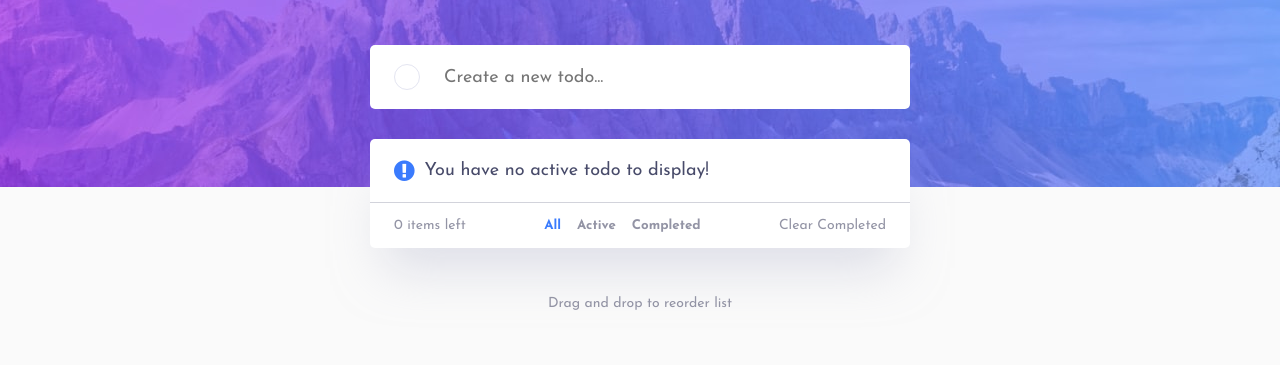
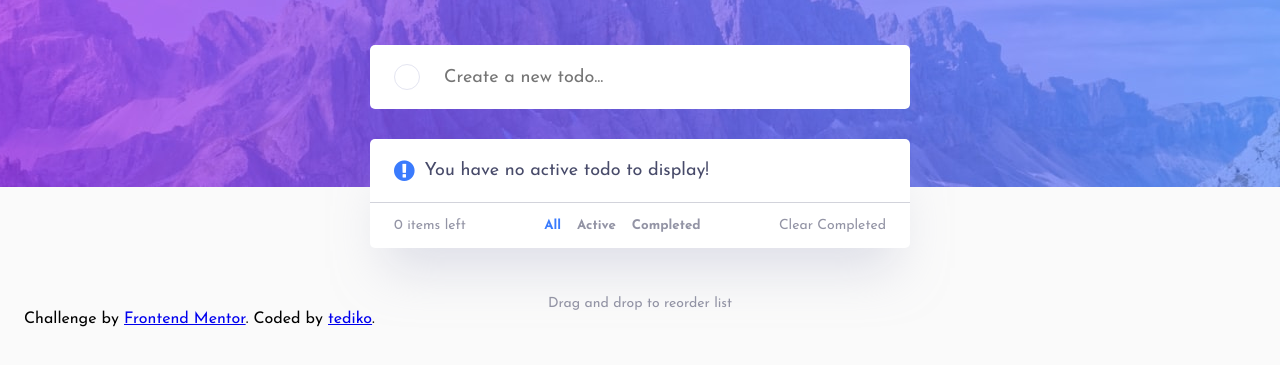
Before and after one commit to tediko/todo-app, a plain HTML site: page index.html in a window 1280 px wide. Shown: the part 113-478 px from the top of the page. Drawn offline with nearby package versions, Linux system fonts and the light colour scheme; files whose address does not match are found by name.

Commit message:
Added footer

```diff
--- a/index.html
+++ b/index.html
@@ -56,6 +56,10 @@
     </div>
     <p class="todo__instruction">Drag and drop to reorder list</p>
   </main>
+  <!-- Footer -->
+  <footer class="footer">
+    <p class="footer__text">Challenge by <a href="https://www.frontendmentor.io?ref=challenge" target="_blank">Frontend Mentor</a>. Coded by <a href="https://github.com/tediko" target="_blank">tediko</a>.</p>
+  </footer>
 
   <script src="https://cdn.jsdelivr.net/npm/sortablejs@latest/Sortable.min.js"></script>
   <script type="module" src="js/app.js" ></script>
```
